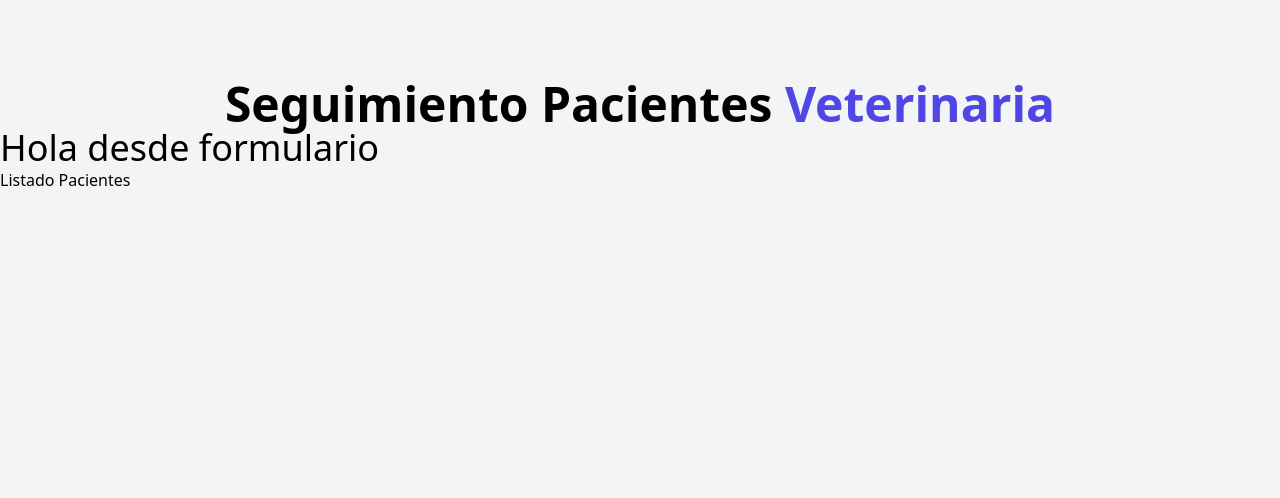
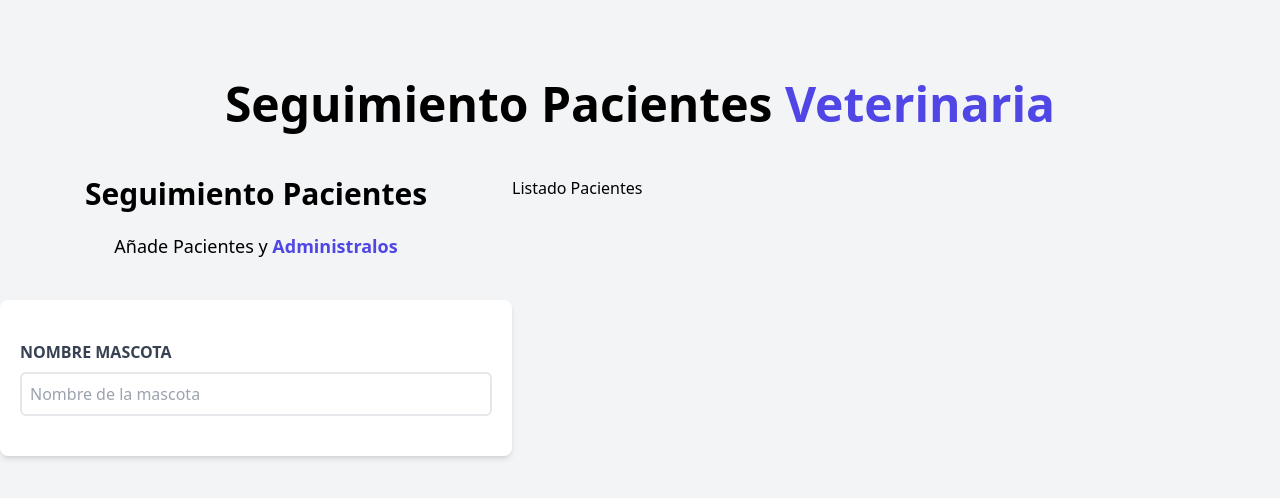
Before and after one commit to jhonbg09/App-medicVet, a React (Vite) app: page / in a window 1280 px wide. Shown: the top 498 px of the page. Built offline with nearby package versions, Linux system fonts and the light colour scheme.

Commit message:
añadiendo los label y los input

```diff
--- a/src/App.jsx
+++ b/src/App.jsx
@@ -1,15 +1,17 @@
-import Header from "./components/Header"
-import Formulario from "./components/Formulario"
-import ListadoPacientes from "./components/ListadoPacientes"
+import Header from "./components/Header";
+import Formulario from "./components/Formulario";
+import ListadoPacientes from "./components/ListadoPacientes";
 
 function App() {
   return (
     <div className="container mx-auto mt-20">
-      <Header/>
-      <Formulario/>
-      <ListadoPacientes/>
+      <Header />
+      <div className="mt-12 md:flex">
+        <Formulario />
+        <ListadoPacientes />
+      </div>
     </div>
-  )
+  );
 }
 
-export default App
+export default App;
--- a/src/components/Formulario.jsx
+++ b/src/components/Formulario.jsx
@@ -1,8 +1,17 @@
 
 const Formulario = () => {
     return (
-        <div>
-            <h1 className="text-4xl">Hola desde formulario</h1>
+        <div className="md:w-1/2 lg:w-2/5">
+            <h2 className="font-black text-3xl text-center">Seguimiento Pacientes</h2>
+            <p className="text-lg mt-5 text-center mb-10">Añade Pacientes y{' '}<span className="text-indigo-600 font-bold">Administralos</span></p>
+
+            <form className="bg-white shadow-md rounded-lg py-10 px-5">
+                <div>
+                 <label className="block text-gray-700 uppercase font-bold" htmlFor="mascota">Nombre Mascota</label> {/*el htmlfor es una buena buena practica para ayudr a seleccionar el input... este va relacionado con el id del input  */}
+                <input className="border-2 w-full p-2 mt-2 placeholder-grey-400 rounded-md" id="mascota" type="text" placeholder="Nombre de la mascota"/>
+                </div>
+
+            </form>
         </div>
     );
 }
--- a/src/components/ListadoPacientes.jsx
+++ b/src/components/ListadoPacientes.jsx
@@ -1,8 +1,8 @@
 
 const ListadoPacientes = () => {
     return (
-        <div>
-            <h2>Listado Pacientes</h2>
+        <div className="w-1/2 lg:-3/5">
+            <h2 >Listado Pacientes</h2>
         </div>
     );
 }
```
